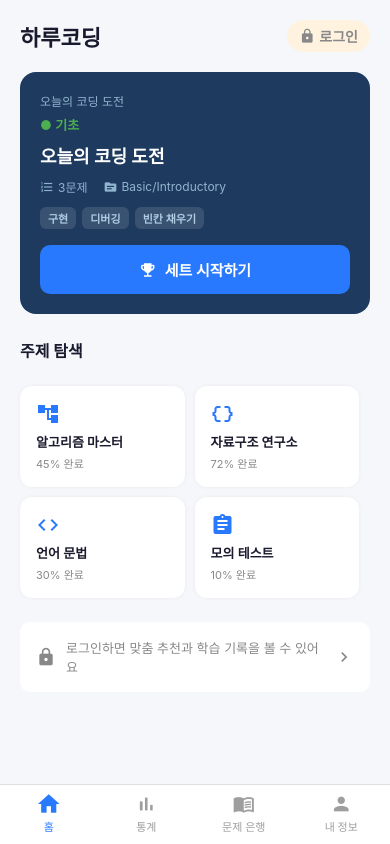
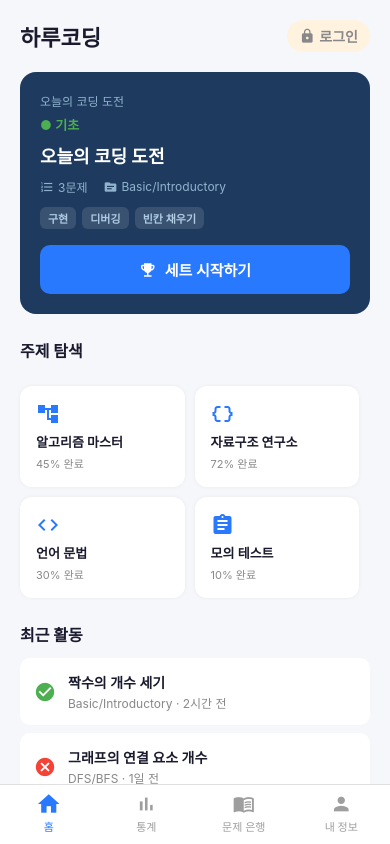
Before and after one commit to Be-senior-Project/Haru_Coding_front, a React Native app: screen / in a window 390 px wide. Built offline with nearby package versions, Linux system fonts and the light colour scheme; what @react-native-google-signin/google-signin would draw is missing.

Commit message:
home_섹션_필드_추가

```diff
--- a/src/screens/HomeScreen.tsx
+++ b/src/screens/HomeScreen.tsx
@@ -10,7 +10,27 @@ import {useTheme, type Colors} from '../theme/ThemeContext';
 import MaterialIcons from 'react-native-vector-icons/MaterialIcons';
 import MaterialCommunityIcons from 'react-native-vector-icons/MaterialCommunityIcons';
 import {recommendationApi, type RecommendationResponse} from '../api/recommendationApi';
+import {statsApi, type RecentRecord} from '../api/statsApi';
 import {TYPE_LABEL, difficultyLabel, difficultyColor} from '../types/problem';
+
+// 데모용 가짜 최근 활동 (실 기록이 없을 때 표시)
+const MOCK_RECENT: RecentRecord[] = [
+  {problemId: -1, problemTitle: '짝수의 개수 세기', topic: 'Basic/Introductory', isCorrect: true, solvedAt: new Date(Date.now() - 2 * 3600000).toISOString()},
+  {problemId: -2, problemTitle: '그래프의 연결 요소 개수', topic: 'DFS/BFS', isCorrect: false, solvedAt: new Date(Date.now() - 26 * 3600000).toISOString()},
+  {problemId: -3, problemTitle: '피보나치 수 (DP)', topic: 'Dynamic Programming', isCorrect: true, solvedAt: new Date(Date.now() - 3 * 86400000).toISOString()},
+  {problemId: -4, problemTitle: '배열의 합 구하기', topic: 'Basic/Introductory', isCorrect: true, solvedAt: new Date(Date.now() - 5 * 86400000).toISOString()},
+];
+
+// solvedAt(ISO) → "방금 전 / N시간 전 / N일 전"
+function formatRelative(iso: string): string {
+  const diff = Date.now() - new Date(iso).getTime();
+  const min = Math.floor(diff / 60000);
+  if (min < 1) return '방금 전';
+  if (min < 60) return `${min}분 전`;
+  const hr = Math.floor(min / 60);
+  if (hr < 24) return `${hr}시간 전`;
+  return `${Math.floor(hr / 24)}일 전`;
+}
 
 const TOPIC_ICONS: {label: string; icon: string; progress: number}[] = [
   {label: '알고리즘 마스터', icon: 'account-tree', progress: 45},
@@ -25,6 +45,7 @@ export default function HomeScreen() {
   const [todaySolved, setTodaySolved] = useState(false);
   const [isLoggedIn, setIsLoggedIn] = useState(false);
   const [rec, setRec] = useState<RecommendationResponse | null>(null);
+  const [recent, setRecent] = useState<RecentRecord[]>([]);
   const todaySet = getTodaySet();
   const insets = useSafeAreaInsets();
   const {colors, fontScale} = useTheme();
@@ -46,6 +67,10 @@ export default function HomeScreen() {
       try {
         setRec(await recommendationApi.get(5));
       } catch {}
+      try {
+        const stats = await statsApi.getMyStats();
+        setRecent(stats.recentRecords ?? []);
+      } catch {}
     }
   };
 
@@ -55,6 +80,8 @@ export default function HomeScreen() {
   };
 
   const summary = rec?.summary;
+  // 실 기록이 있으면 사용, 없으면 데모용 가짜 데이터
+  const displayRecent = recent.length > 0 ? recent : MOCK_RECENT;
 
   return (
     <ScrollView style={styles.container} contentContainerStyle={[styles.content, {paddingTop: insets.top + 20}]}>
@@ -199,6 +226,27 @@ export default function HomeScreen() {
         ))}
       </View>
 
+      {/* 최근 활동 */}
+      {displayRecent.length > 0 && (
+        <>
+          <Text style={styles.sectionTitle}>최근 활동</Text>
+          {displayRecent.map((r, i) => (
+            <View key={i} style={styles.activityItem}>
+              <MaterialIcons
+                name={r.isCorrect ? 'check-circle' : 'cancel'}
+                size={22}
+                color={r.isCorrect ? '#4CAF50' : '#F44336'}
+                style={styles.activityIcon}
+              />
+              <View style={styles.activityInfo}>
+                <Text style={styles.activityTitle} numberOfLines={1}>{r.problemTitle}</Text>
+                <Text style={styles.activityMeta}>{r.topic} · {formatRelative(r.solvedAt)}</Text>
+              </View>
+            </View>
+          ))}
+        </>
+      )}
+
       {/* 비로그인 안내 */}
       {!isLoggedIn && (
         <TouchableOpacity style={styles.loginBanner} onPress={() => navigation.navigate('Login')}>
@@ -306,5 +354,15 @@ function makeStyles(c: Colors, fs: number) {
       borderRadius: 10, padding: 16, gap: 10,
     },
     loginBannerText: {flex: 1, fontSize: 13 * fs, color: c.subText},
+
+    // 최근 활동
+    activityItem: {
+      flexDirection: 'row', alignItems: 'center', backgroundColor: c.card,
+      borderRadius: 10, padding: 14, marginBottom: 8,
+    },
+    activityIcon: {marginRight: 12},
+    activityInfo: {flex: 1},
+    activityTitle: {fontSize: 14 * fs, fontWeight: '600', color: c.text},
+    activityMeta: {fontSize: 12 * fs, color: c.subText, marginTop: 2},
   });
 }
```
